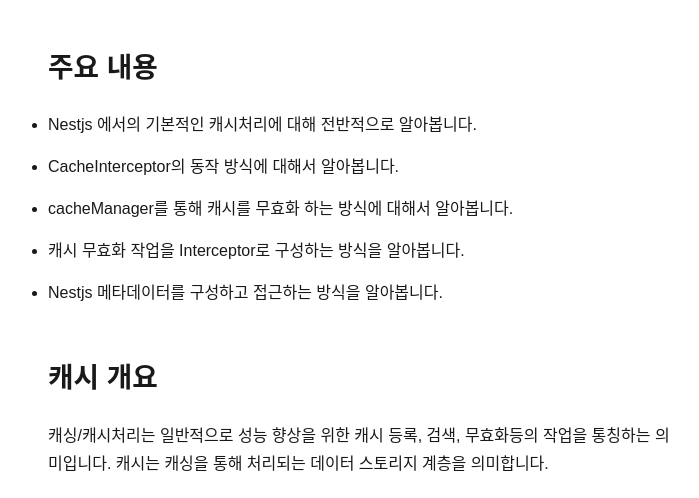
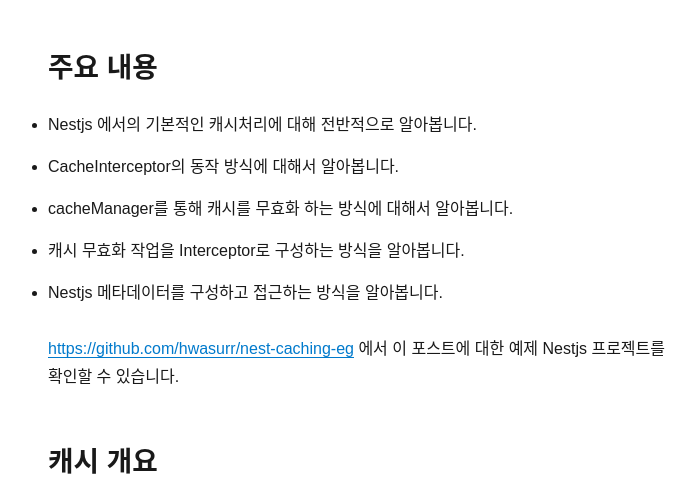
Before and after one commit to hwasurr/gatsby-blog, a Gatsby site: page /nestjs/caching/ in a window 1280 px wide. Shown: the part 302-800 px from the top of the page, without its empty margins (277-976 px from the left). Built offline with nearby package versions, Linux system fonts and the light colour scheme; Gatsby itself is replaced by a stand-in of ours; some packages are replaced by stand-ins of ours.

Commit message:
Add(nestjs/caching):  github 저장소 연결 추가

```diff
--- a/content/blog/nestjs/caching/index.md
+++ b/content/blog/nestjs/caching/index.md
@@ -12,6 +12,8 @@
 - cacheManager를 통해 캐시를 무효화 하는 방식에 대해서 알아봅니다.
 - 캐시 무효화 작업을 Interceptor로 구성하는 방식을 알아봅니다.
 - Nestjs 메타데이터를 구성하고 접근하는 방식을 알아봅니다.
+
+https://github.com/hwasurr/nest-caching-eg 에서 이 포스트에 대한 예제 Nestjs 프로젝트를 확인할 수 있습니다.
 
 ## 캐시 개요
 
```
